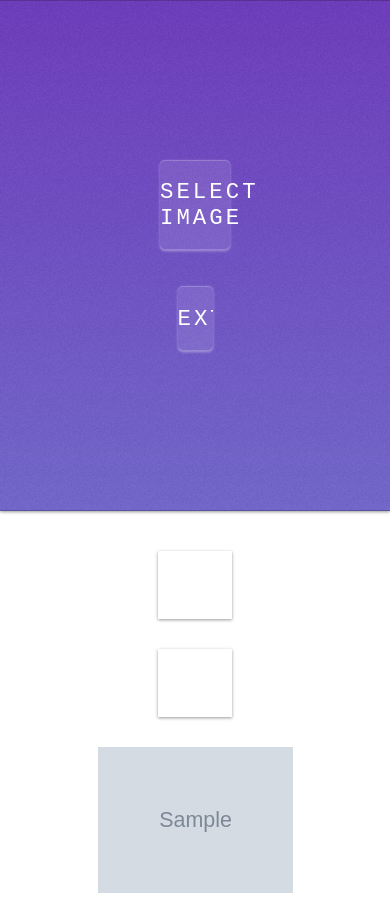
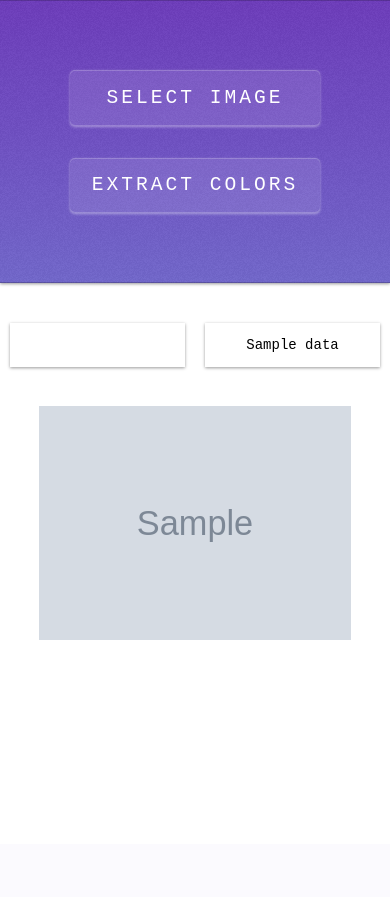
Before and after one commit to rabiharb/Color-detector, a Flask app: template templates/color_extract.html in a window 390 px wide. After the commit the page ends 640 px from the top, so only its background shows below. Run offline with Flask 2, Linux system fonts and the light colour scheme; the template is opened without the code that fills it: most values are stand-ins (such as "Sample title", 1, 10 or a date in 2020); grey boxes marked "Sample" are stand-in pictures.

Commit message:
Add more responsive design

```diff
--- a/static/css/color_extract.css
+++ b/static/css/color_extract.css
@@ -67,7 +67,7 @@
 }
 #userMessage {
   color: red;
-  font-size: 22px;
+  font-size: 1.5rem;
   display: none;
   font-family: Arial, Helvetica, sans-serif;
   text-align: center;
@@ -100,3 +100,36 @@
 .img-container > img {
   max-width: 100%;
 }
+/* ----------------------------------------------- Media-Queries
+------------------------------------------------------------------------------------- */
+@media screen and (max-width: 768px) {
+  html {
+    font-size: 14px;
+  }
+  #file-upload-cont {
+    padding: 5rem;
+  }
+  #submitImage {
+    width: 100%;
+  }
+  .extracted-colors-wrapper {
+    display: flex;
+    justify-content: space-around;
+  }
+  .color-flex-cont {
+    width: 45%;
+    flex-direction: column;
+  }
+  .color-flex-item {
+    width: 100%;
+    margin-bottom: 2%;
+  }
+  .img-container {
+    width: 80%;
+  }
+}
+@media screen and (max-width: 360px) {
+  html {
+    font-size: 10px;
+  }
+}
--- a/templates/color_extract.html
+++ b/templates/color_extract.html
@@ -42,6 +42,7 @@
     </header>
     {% if color_data: %}
     <section class="color-data">
+      <div class="extracted-colors-wrapper">
         <div class="color-flex-cont">
           {% for data in color_data["hex_colors"]: %}
           <div class="color-flex-item" style="background-color: {{ data }};">
@@ -53,11 +54,12 @@
           {% for data in color_data["rgb_colors"]: %}
           <div
             class="color-flex-item"
-          style="background-color: {{ color_data['hex_colors'][loop.index - 1] }};"
+            style="color: #000; background-color: {{ color_data['hex_colors'][loop.index - 1] }};"
           >
             {{ data }}
           </div>
           {% endfor %}
+        </div>
       </div>
       <div class="img-container">
         <img
@@ -71,23 +73,21 @@
   <script>
     let fileInput = document.getElementById("userImage");
     let fileLabel = document.getElementById("userImageLabel");
-    let cancelBtn = document.getElementsByClassName("cancel-file")[0];
     let imageForm = document.getElementsByTagName("form")[0];
     let userMessage = document.getElementById("userMessage");
     function isFileSelected() {
-      if (fileInput.value != "") {
-        imageForm.submit();
+      if (fileInput.value == "") {
+        userMessage.style.display = "block";
       } else {
-        userMessage.style.display = "block";
+        userMessage.style.display = "none";
       }
     }
     function getFileName() {
       if (fileInput.value == "") {
         fileLabel.innerText = "Select Image";
-        cancelBtn.style.display = "none";
       } else {
         fileLabel.innerText = fileInput.value.split("\\").at(-1);
-        cancelBtn.style.display = "block";
+        isFileSelected();
       }
     }
   </script>
```
Also changed, not shown: static/user_images/hirst_dot_painting.jpg (added). Lines whose indentation alone changed are shown as unchanged.
